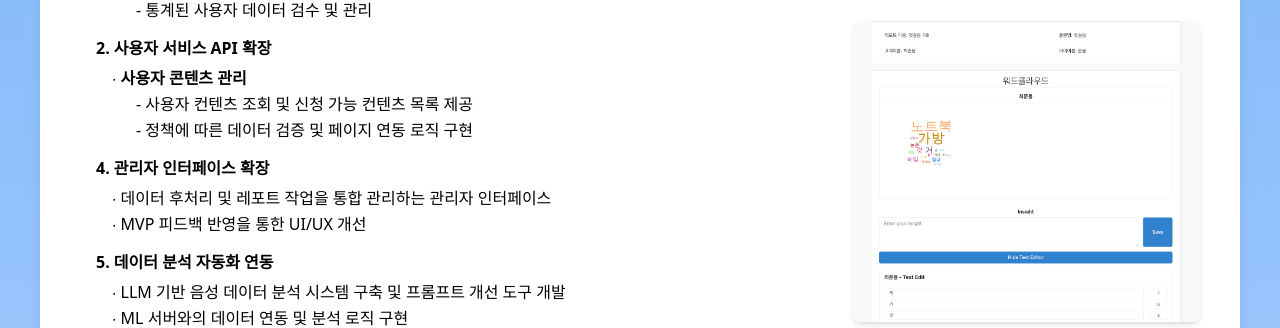
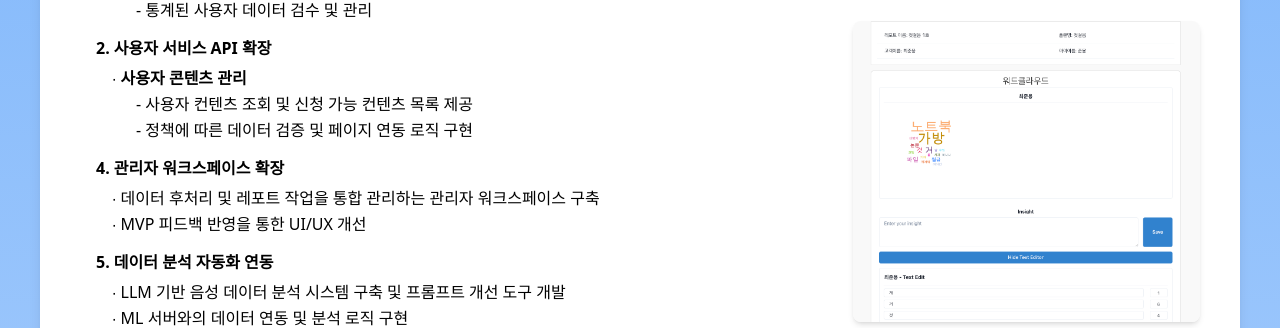
Before and after one commit to pyhilandjy/portfolio, a Next.js app: page / in a window 1280 px wide. Shown: the part 3284-3612 px from the top of the page. Built offline with nearby package versions, Linux system fonts and the light colour scheme.

Commit message:
오타 수정

```diff
--- a/components/TalkD.tsx
+++ b/components/TalkD.tsx
@@ -137,11 +137,11 @@ const ClabMVP: React.FC = () => {
               </span>
               <span className="block ml-4 mb-3">
                 <span className="block font-bold mb-1">
-                  4. 관리자 인터페이스 확장
+                  4. 관리자 워크스페이스 확장
                 </span>
                 <span className="block ml-4">
                   ∙ 데이터 후처리 및 레포트 작업을 통합 관리하는 관리자
-                  인터페이스
+                  워크스페이스 구축
                 </span>
                 <span className="block ml-4">
                   ∙ MVP 피드백 반영을 통한 UI/UX 개선
```
